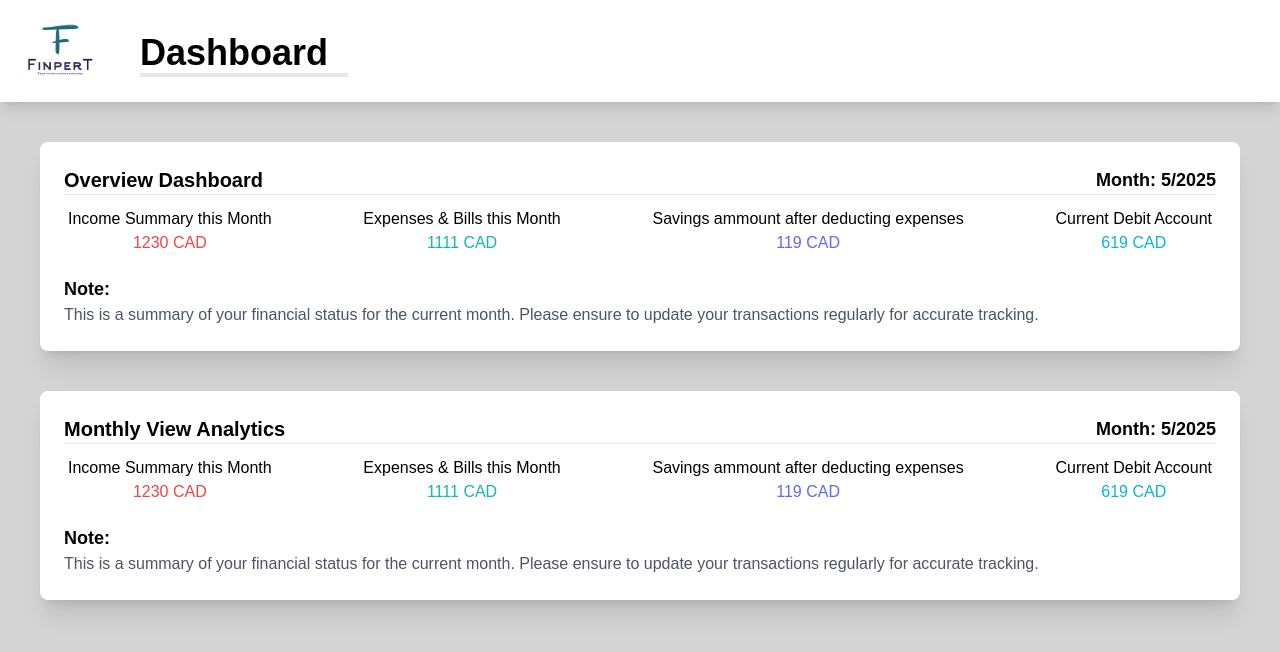
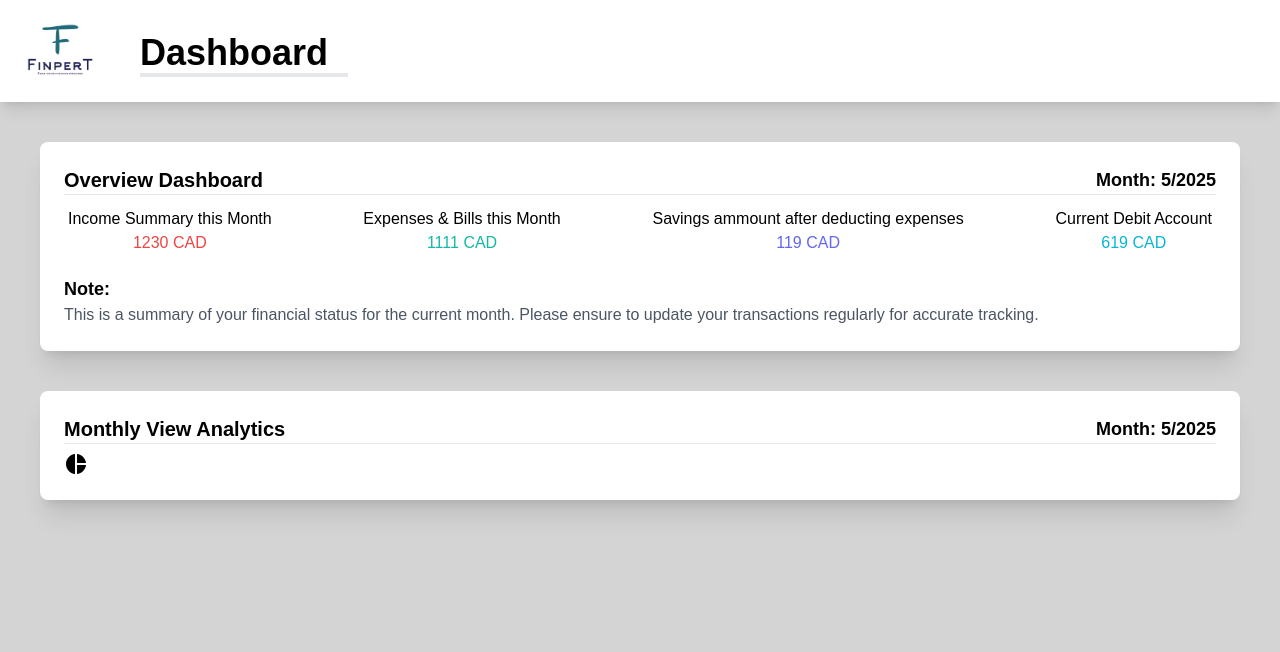
Before and after one commit to tienphap1405/financial-tracker-web-app, a Next.js app: page /overview-page in a window 1280 px wide. Shown: the top 652 px of the page. Built offline with nearby package versions, Linux system fonts and the light colour scheme.

Commit message:
Update overview-table.js

```diff
--- a/app/components/overview-table.js
+++ b/app/components/overview-table.js
@@ -1,4 +1,4 @@
-
+import { PieChart } from "@mui/icons-material";
 export default function Overview() {
     const currentMonth = new Date().getMonth() + 1;
     const currentYear = new Date().getFullYear();
@@ -6,7 +6,6 @@ export default function Overview() {
     const Expenses = 1111;
     const saving = incomedata - Expenses;
     const debit = 500 + saving;
-
     return (
         <div>
             <div className="flex bg-white p-6 w-100 rounded-lg shadow-xl mt-10 ml-10 mr-10 flex-col text-black border-1">
@@ -58,35 +57,26 @@ export default function Overview() {
                 <hr></hr>
 
                 <div className="flex justify-between mt-2 ">
-                    <div className="flex flex-col items-center p-1">
-                        <h1>Income Summary this Month</h1>
-                        <p className="text-red-500">{incomedata} CAD</p>
-                    </div>
-
-                    <div className="flex flex-col items-center p-1">
-                        <h1>Expenses & Bills this Month</h1>
-                        <p className="text-teal-500">{Expenses} CAD</p>
-                    </div>
-
-                    <div className="flex flex-col items-center p-1">
-                        <h1>Savings ammount after deducting expenses</h1>
-                        <p className="text-indigo-500">{saving} CAD</p>
-                    </div>
-
-                    <div className="flex flex-col items-center p-1">
-                        <h1>Current Debit Account</h1>
-                        <p className="text-cyan-500">{debit} CAD</p>
-                    </div>
+                    <PieChart
+                        series={[
+                                {
+                                    data: [
+                                        { name: 'Food', value: 300 },
+                                        { name: 'Transport', value: 200 },
+                                        { name: 'Entertainment', value: 150 },
+                                        { name: 'Utilities', value: 100 },
+                                        { name: 'Other', value: 50 }
+                                    ],
+                                    highlightScope: { fade: 'global', highlight: 'item' },
+                                    faded: { innerRadius: 30, additionalRadius: -30, color: 'gray' },
+                                },
+                            ]}
+                        height={200}
+                        width={200}
+                    />
 
                 </div>
 
-                <div>
-                    <h1 className="text-lg font-bold mt-4">Note:</h1>
-                    <p className="text-gray-600">
-                        This is a summary of your financial status for the current month.
-                        Please ensure to update your transactions regularly for accurate tracking.
-                    </p>
-                </div>
 
             </div>
 
```
